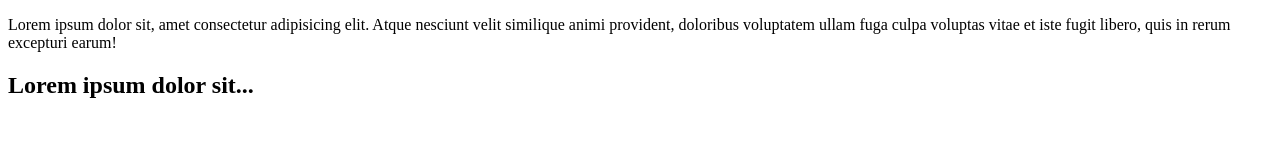
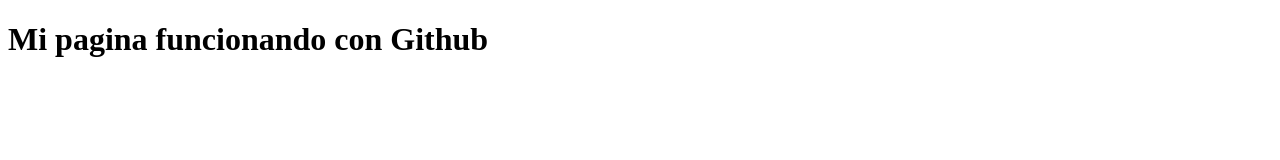
Before and after one commit to Gon-Net/otrs-prueba, a plain HTML site: page index.html in a window 1280 px wide. Drawn offline with Linux system fonts and the light colour scheme.

Commit message:
Modifique el index

```diff
--- a/index.html
+++ b/index.html
@@ -4,12 +4,9 @@
     <meta charset="UTF-8">
     <meta http-equiv="X-UA-Compatible" content="IE=edge">
     <meta name="viewport" content="width=device-width, initial-scale=1.0">
-    <title>Document</title>
+    <title>Github Page</title>
 </head>
 <body>
-    <p>
-        Lorem ipsum dolor sit, amet consectetur adipisicing elit. Atque nesciunt velit similique animi provident, doloribus voluptatem ullam fuga culpa voluptas vitae et iste fugit libero, quis in rerum excepturi earum!
-    </p>
-    <h2>Lorem ipsum dolor sit...</h2>
+    <h1>Mi pagina funcionando con Github</h1>
 </body>
 </html>
```
